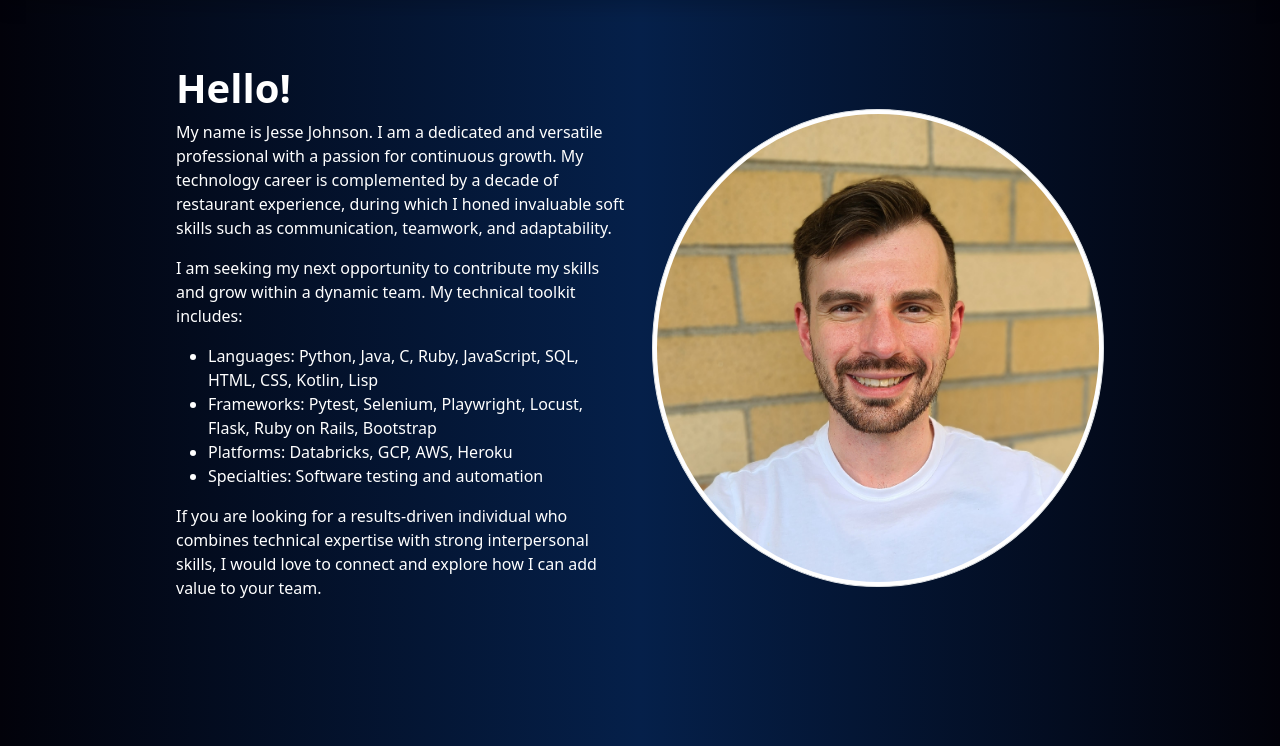
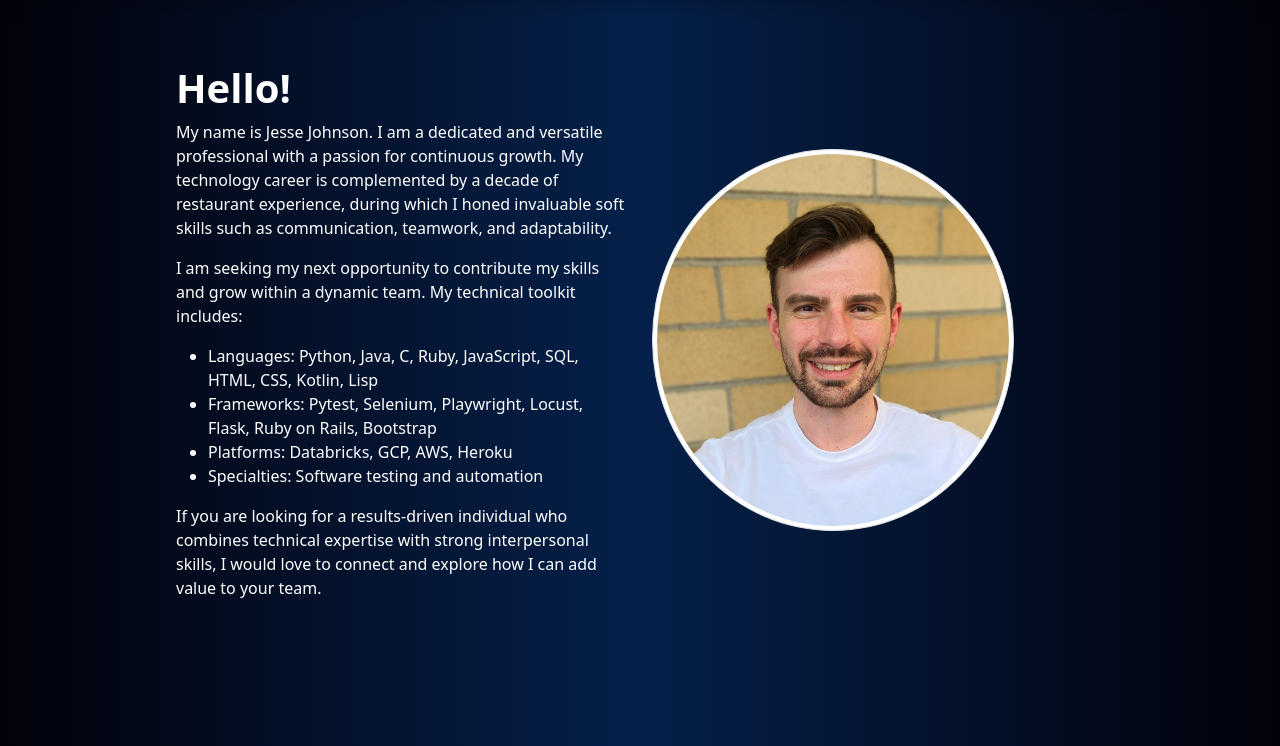
Before and after one commit to JesseJohnson533/personal-website, a Flask app: page /about-me in a window 1280 px wide. Shown: the part 54-800 px from the top of the page. Run offline with Flask 3, Linux system fonts and the light colour scheme; some libraries are stand-ins or nearby versions.

Commit message:
headshot photo updated

```diff
--- a/website/templates/home/about_me.html
+++ b/website/templates/home/about_me.html
@@ -5,9 +5,9 @@
 {% endblock %}
 
 {% block content %}
-<div class="container-fluid mt-5 p-3 w-75 mx-auto">
-    <div class="row align-items-center text-white">
-        <div class="col-md-6 about-me">
+<div class="container-fluid text-center mt-5 p-3 w-75 mx-auto">
+    <div class="row align-items-center about-me">
+      <div class="col-md-6">
         <h1 class="about-me--title">Hello!</h1>
         <p class="about-me--description">
             My name is Jesse Johnson.
@@ -26,15 +26,13 @@
             If you are looking for a results-driven individual who combines technical expertise with strong interpersonal skills, I would love to connect and explore how I can add value to your team.
         </p>
       </div>
-        <div class="col-md-6 text-end">
-            <div>
+      <div class="col-md-6">
         <img
-                    class="rounded-circle img-thumbnail img-fluid headshot"
+        class="rounded-circle img-thumbnail img-fluid about-me--headshot"
         src="{{url_for('static', filename='images/headshot.jpg')}}"
         alt="Jesse Johnson"
         />
       </div>
     </div>
 </div>
-</div>
 {% endblock %}
```
Also changed, not shown: website/static/css/styles.scss (+0 -10 lines), website/static/sections/_about_me.scss (+5 -6 lines), website/static/css/styles.css, 1 other file. Lines whose indentation alone changed are shown as unchanged.
